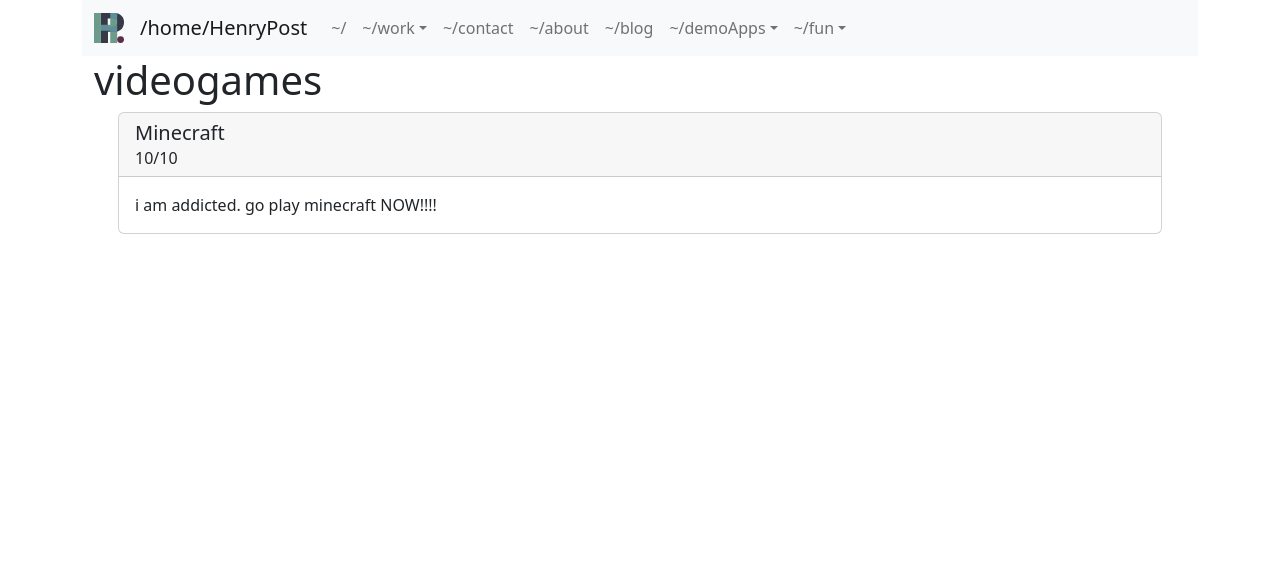
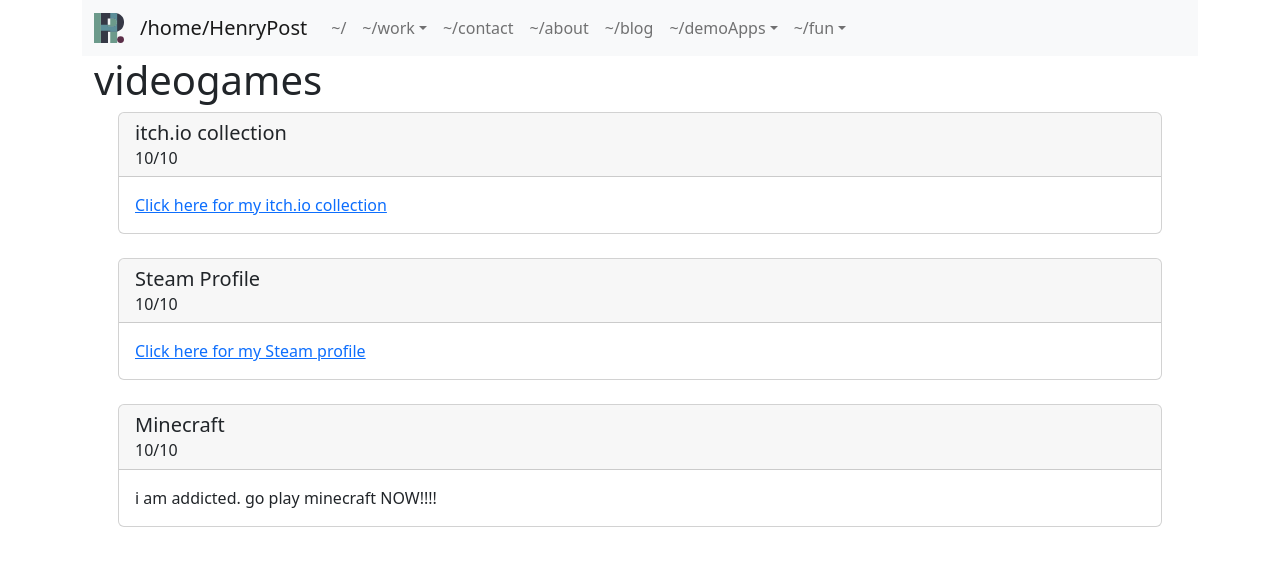
Before and after one commit to meltingscales/henrypost.net, a React (Create React App) app: page /fun/videogames in a window 1280 px wide. Shown: the top 566 px of the page. Built offline with nearby package versions, Linux system fonts and the light colour scheme.

Commit message:
add steam and itc

```diff
--- a/src/data/modelbound/games_henryPost.tsx
+++ b/src/data/modelbound/games_henryPost.tsx
@@ -3,6 +3,20 @@ import {MRating} from "../../model/MGenericMediaReview";
 
 export default function HENRY_TGAMEREVIEW_DATA(): TGameReview[] {
     return [
+        {
+            rating: MRating.toTRating("10/10"),
+            game: {
+                title: "itch.io collection"
+            },
+            review: <a href='https://itch.io/c/249368/henryfbps-collection'>Click here for my itch.io collection</a>
+        },
+        {
+            rating: MRating.toTRating("10/10"),
+            game: {
+                title: "Steam Profile"
+            },
+            review: <a href='https://steamcommunity.com/id/meltingscales/'>Click here for my Steam profile</a>
+        },
         {
             rating: MRating.toTRating("10/10"),
             game: {
```
